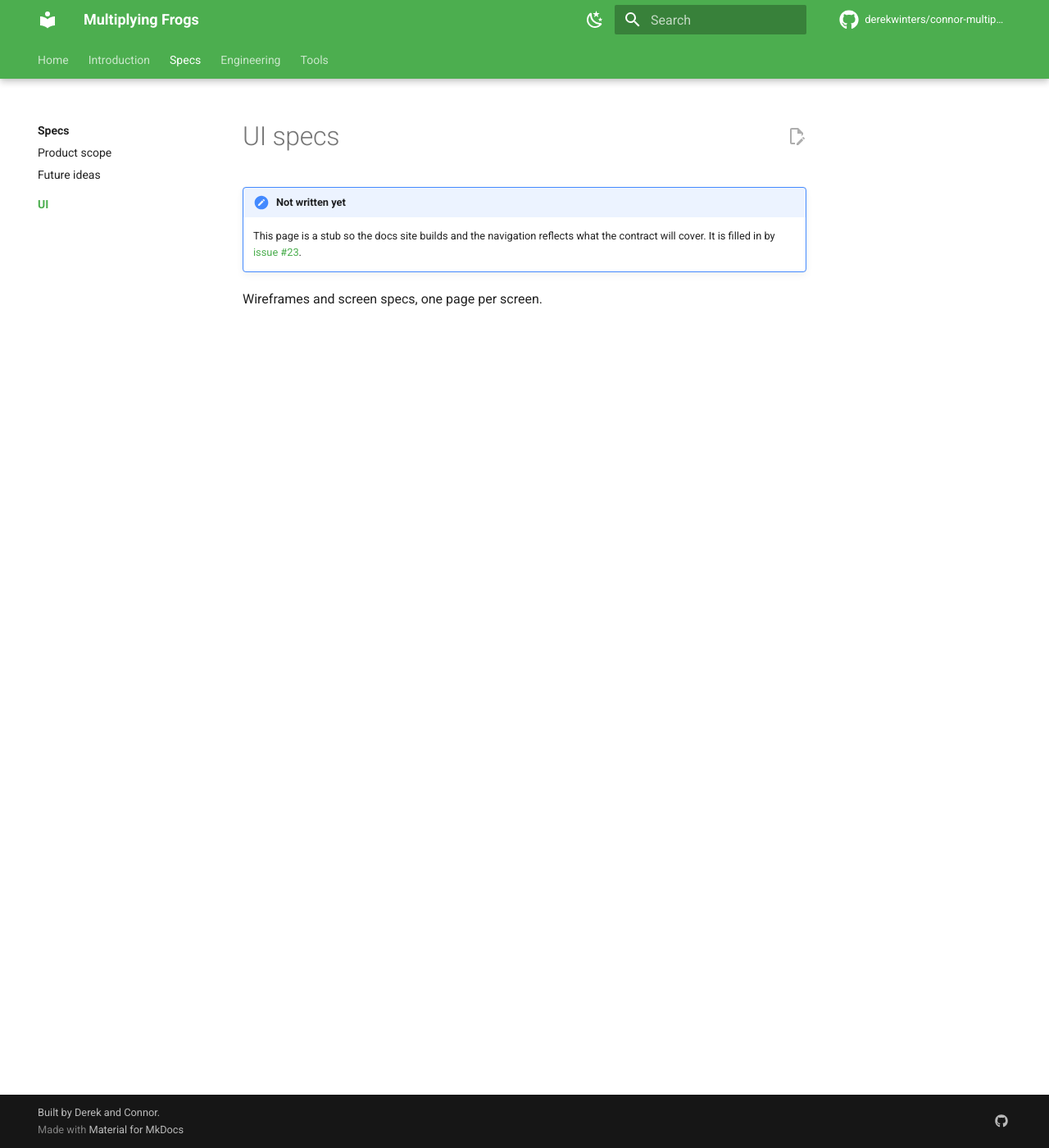
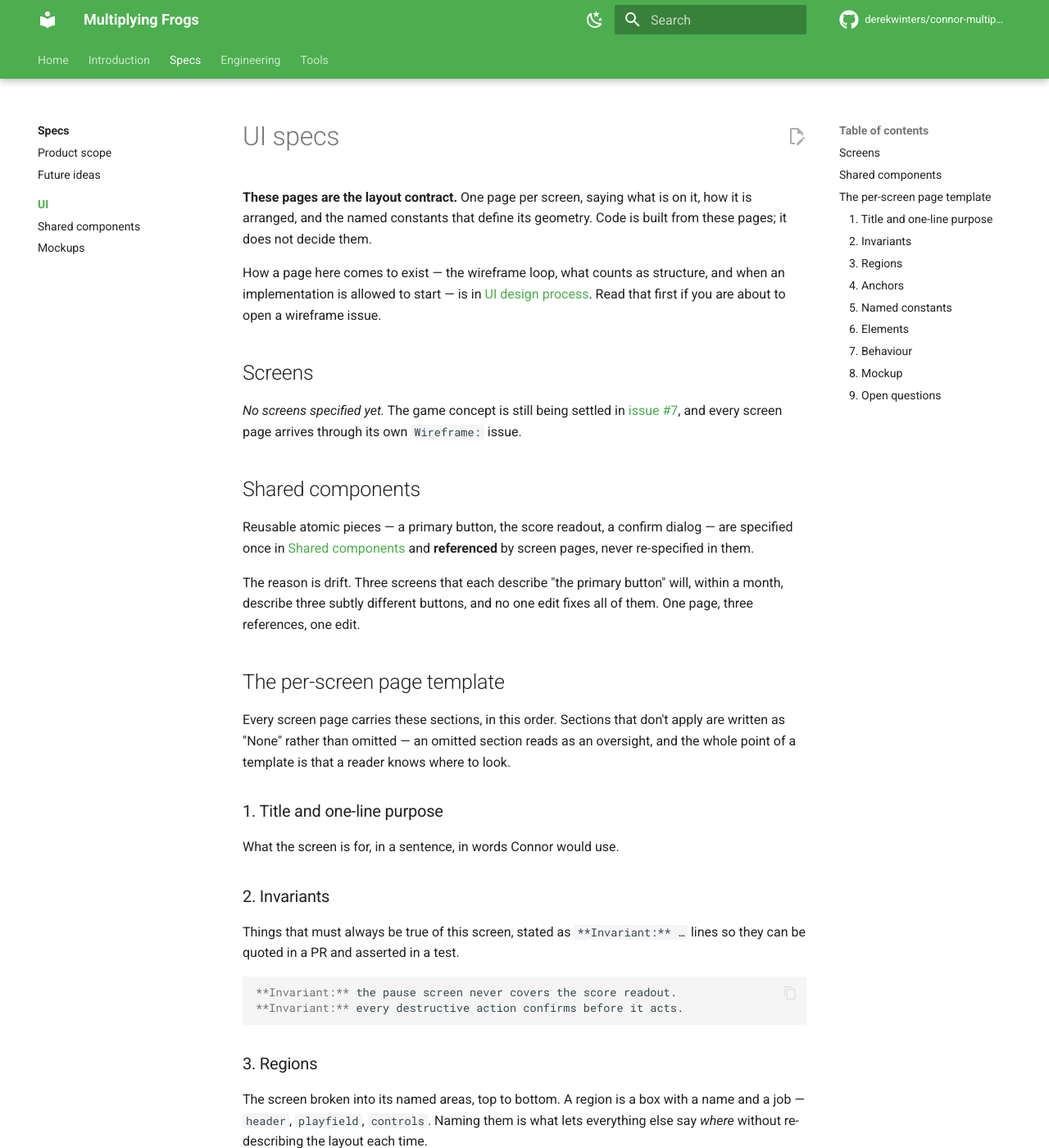
Before and after one commit to derekwinters/connor-multiplying-frogs, an MkDocs documentation site: the page built from docs/specs/ui/index.md, in a window 1280 px wide and 1400 px high. Shown: the whole window at 82% size. Built offline with MkDocs 1.6.1 and Material for MkDocs 9.7.7, drawn with Linux system fonts in a browser that asks for light colours; comment, search, counter and statistics services are not loaded; the version menu is left out; some of the changed text lies outside the part shown.

Commit message:
docs(specs): create the UI specs section (#102)
The UI specs section needs its overview and page template before any wireframe
issue can be filed against it.

docs/specs/ui/index.md states that these pages are the layout contract, links
the design-process page, and defines the nine-section per-screen template:
purpose, invariants, regions, anchors, named constants, elements, behaviour,
mockup, open questions. Sections that do not apply are written as None rather
than omitted, so a missing one reads as an oversight rather than an absence.

Adds a mockups index with the conventions a committed mockup follows — one file
per screen, sized to the target viewport, self-contained, honest placeholder
content — and the line that a mockup is a picture, not a prototype: the moment
it does something, people judge what it does instead of how it looks.

Adds the shared-components stub with the rule for when a piece belongs there,
including not generalising before the second caller exists.

Closes #23


Claude-Session: https://claude.ai/code/session_01Nytj7GkfPuWnCs1pajjgrL

Co-authored-by: Claude <noreply@anthropic.com>

````diff
--- a/docs/specs/ui/index.md
+++ b/docs/specs/ui/index.md
@@ -1,8 +1,104 @@
 # UI specs
 
-!!! note "Not written yet"
-    This page is a stub so the docs site builds and the navigation reflects
-    what the contract will cover. It is filled in by
-    [issue #23](https://github.com/derekwinters/connor-multiplying-frogs/issues/23).
+**These pages are the layout contract.** One page per screen, saying what is on
+it, how it is arranged, and the named constants that define its geometry. Code
+is built from these pages; it does not decide them.
 
-Wireframes and screen specs, one page per screen.
+How a page here comes to exist — the wireframe loop, what counts as structure,
+and when an implementation is allowed to start — is in
+[UI design process](../../engineering/ui-design-process.md). Read that first if
+you are about to open a wireframe issue.
+
+## Screens
+
+*No screens specified yet.* The game concept is still being settled in
+[issue #7](https://github.com/derekwinters/connor-multiplying-frogs/issues/7),
+and every screen page arrives through its own `Wireframe:` issue.
+
+## Shared components
+
+Reusable atomic pieces — a primary button, the score readout, a confirm dialog —
+are specified once in [Shared components](shared-components.md) and
+**referenced** by screen pages, never re-specified in them.
+
+The reason is drift. Three screens that each describe "the primary button" will,
+within a month, describe three subtly different buttons, and no one edit fixes
+all of them. One page, three references, one edit.
+
+## The per-screen page template
+
+Every screen page carries these sections, in this order. Sections that don't
+apply are written as "None" rather than omitted — an omitted section reads as an
+oversight, and the whole point of a template is that a reader knows where to
+look.
+
+### 1. Title and one-line purpose
+
+What the screen is for, in a sentence, in words Connor would use.
+
+### 2. Invariants
+
+Things that must always be true of this screen, stated as
+`**Invariant:** …` lines so they can be quoted in a PR and asserted in a test.
+
+```markdown
+**Invariant:** the pause screen never covers the score readout.
+**Invariant:** every destructive action confirms before it acts.
+```
+
+### 3. Regions
+
+The screen broken into its named areas, top to bottom. A region is a box with a
+name and a job — `header`, `playfield`, `controls`. Naming them is what lets
+everything else say *where* without re-describing the layout each time.
+
+| Region | Job |
+| --- | --- |
+| `header` | score and pause button |
+| `playfield` | the pond; everything interactive |
+| `controls` | the two action buttons |
+
+### 4. Anchors
+
+How each region is positioned and what it is pinned to — which edge, which safe
+area, what happens when the screen is taller or shorter than the mockup.
+
+Anchors are the section people skip and then regret. A phone is not one size;
+a layout that only says "the button is 40 dp from the bottom" has not said
+whether that's from the screen edge or the safe area, and the answer is the
+difference between a reachable button and one under the gesture bar.
+
+### 5. Named constants
+
+The table that the code's constants come from. Every size, margin, spacing,
+radius, and duration on the screen, named and valued.
+
+| Element | Constant | Value |
+| --- | --- | --- |
+| Panel width | `PausePanelWidth` | 280 dp |
+| Gap between buttons | `PauseButtonSpacing` | 12 dp |
+
+Same names in the code. See
+[named constants are the origin](../../engineering/ui-design-process.md#the-named-constants-are-the-origin-not-an-afterthought).
+
+### 6. Elements
+
+Each interactive element: what it says, what it does, what state it can be in
+(disabled, pressed, hidden), and whether it confirms.
+
+### 7. Behaviour
+
+What happens on entry and exit, what the hardware back button does, what
+animates and for how long, and what the screen does to the simulation
+underneath it.
+
+### 8. Mockup
+
+A link to the 1:1 HTML mockup for this screen, in
+[`mockups/`](mockups/index.md).
+
+### 9. Open questions
+
+Anything deliberately not decided yet, with the issue that will decide it.
+"None" when there are none — an empty section is a claim that the spec is
+complete, which is worth making explicitly.
--- a/mkdocs.yml
+++ b/mkdocs.yml
@@ -93,6 +93,8 @@ nav:
       - Future ideas: specs/future-ideas.md
       - UI:
           - specs/ui/index.md
+          - Shared components: specs/ui/shared-components.md
+          - Mockups: specs/ui/mockups/index.md
   - Engineering:
       - engineering/index.md
       - Tech stack: engineering/tech-stack.md
````
Also changed, not shown: docs/specs/ui/mockups/index.md (added, +43 -0 lines), docs/specs/ui/shared-components.md (added, +67 -0 lines).
